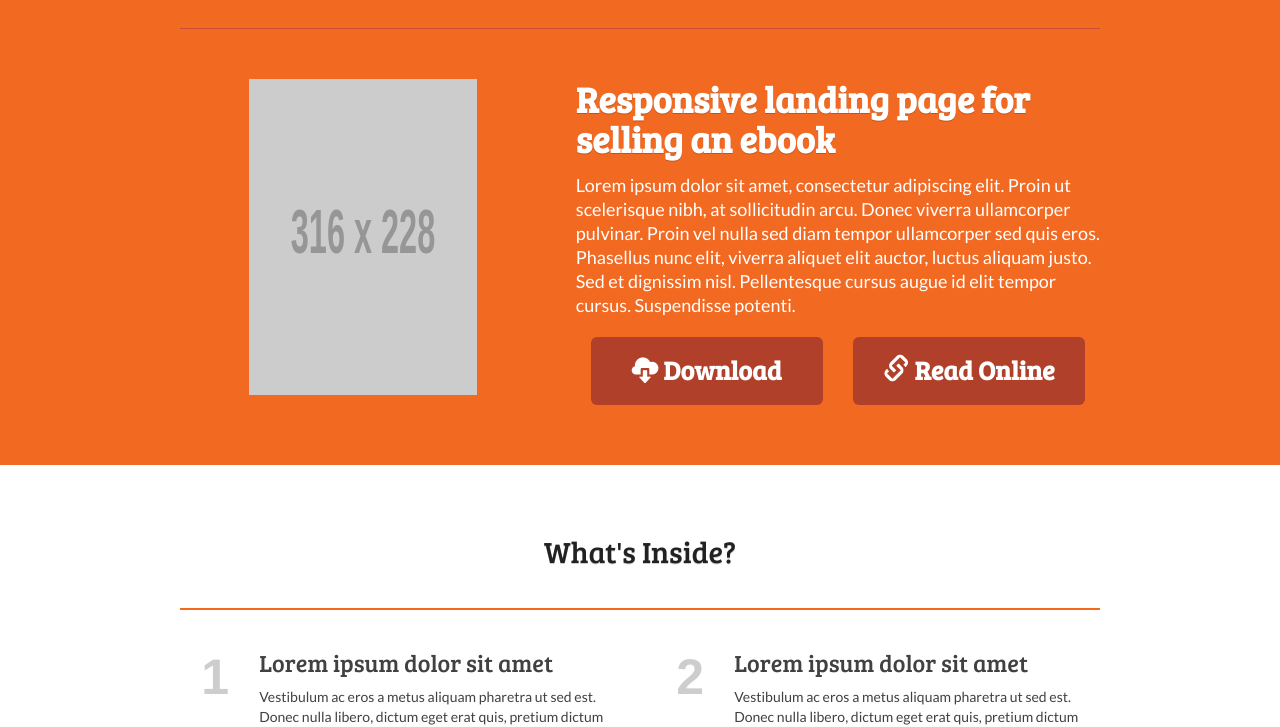
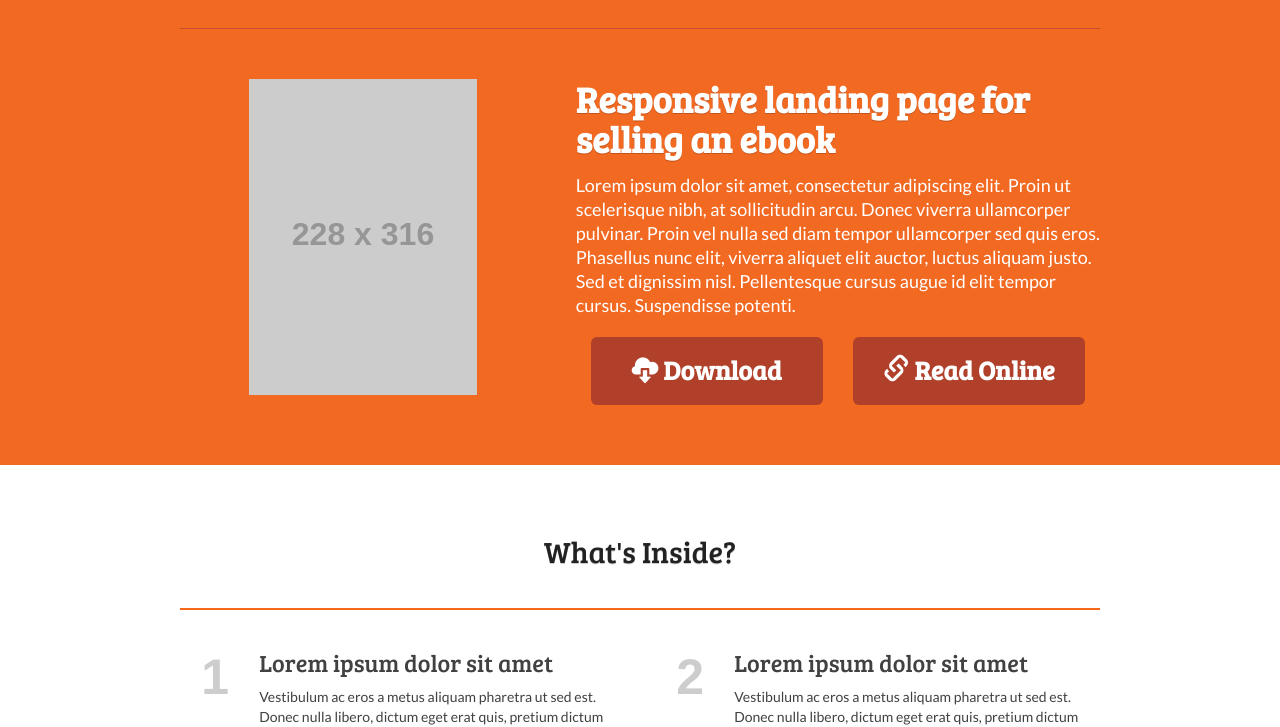
Before and after one commit to mjhea0/ebook-template, a website: page index.html in a window 1280 px wide. Shown: the part 76-803 px from the top of the page. Drawn offline with nearby package versions, Linux system fonts and the light colour scheme; placeholder pictures from the web are drawn by us.

Commit message:
updated main image

```diff
--- a/assets/css/styles.css
+++ b/assets/css/styles.css
@@ -215,6 +215,8 @@
 .marketing-media img{
 	display: block;
 	margin:0 auto 20px;
+	width: 228px;
+	height: 316px;
 }
 
 /*
--- a/index.html
+++ b/index.html
@@ -46,7 +46,7 @@
             <div class="row">
               <div class="col-md-5">
                 <div class="marketing-media">
-                  <img src=http://placehold.it/316x228 alt="How to sell online books" width="228" height="316" />
+                  <img src=http://placehold.it/228x316>
                 </div>
                 <!--/marketing-media-->
               </div>
```
Also changed, not shown: 1 other file.
